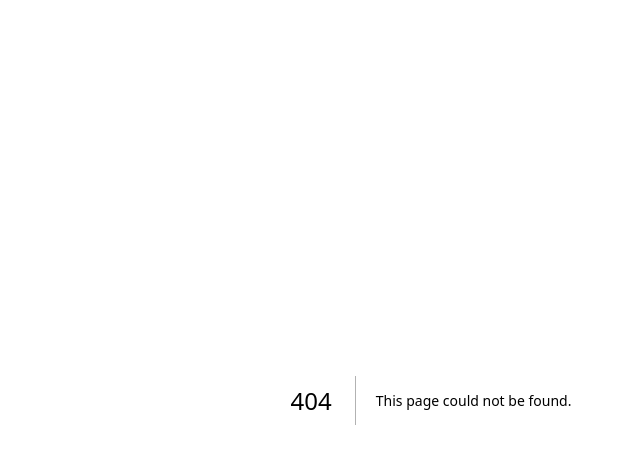
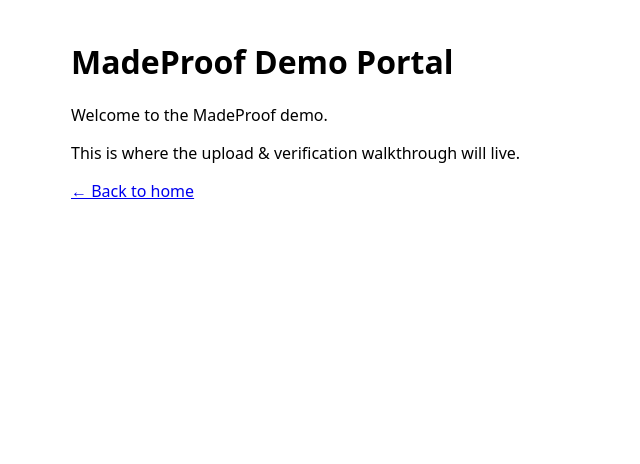
Before and after one commit to MadeProof/proofdemo, a Next.js app: page /demo in a window 1280 px wide. Before the commit this address had no page. Shown: the top 464 px of the page, without its empty margins (209-849 px from the left). Built offline with nearby package versions, Linux system fonts and the light colour scheme.

Commit message:
Create page.tsx

```diff
--- /dev/null
+++ b/app/demo/page.tsx
@@ -0,0 +1,10 @@
+export default function Page() {
+  return (
+    <main style={{maxWidth:720,margin:"40px auto",padding:"0 16px",fontFamily:"system-ui"}}>
+      <h1>MadeProof Demo Portal</h1>
+      <p>Welcome to the MadeProof demo.</p>
+      <p>This is where the upload & verification walkthrough will live.</p>
+      <p><a href="/">← Back to home</a></p>
+    </main>
+  );
+}
```
